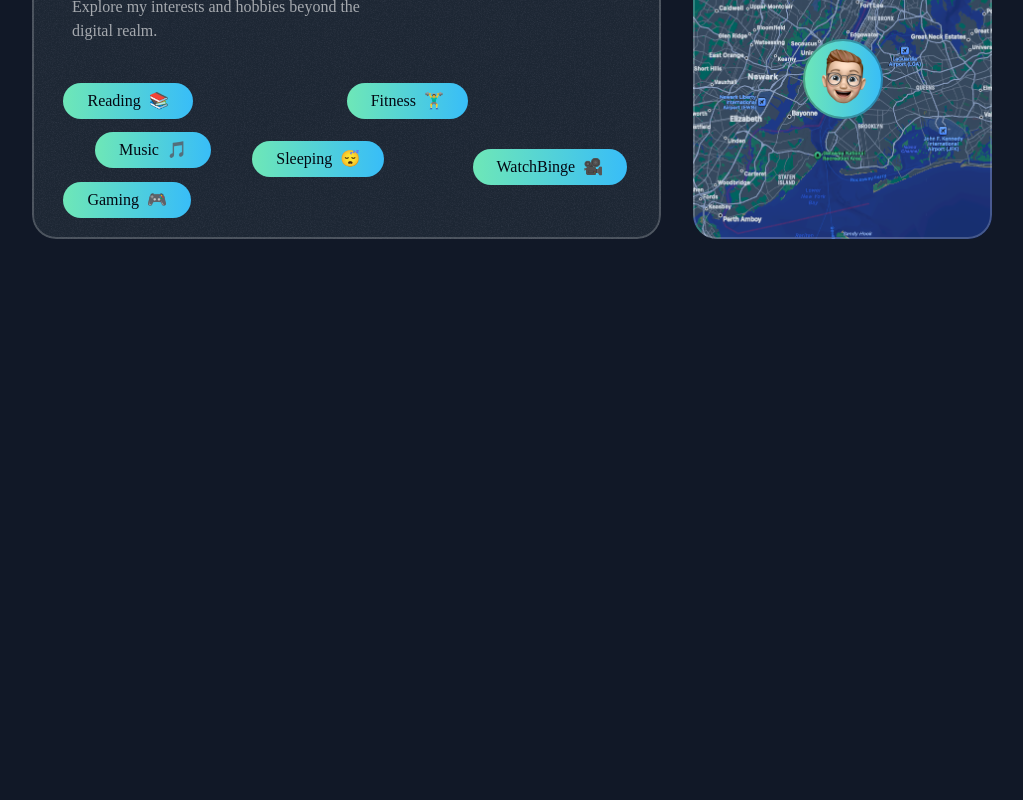
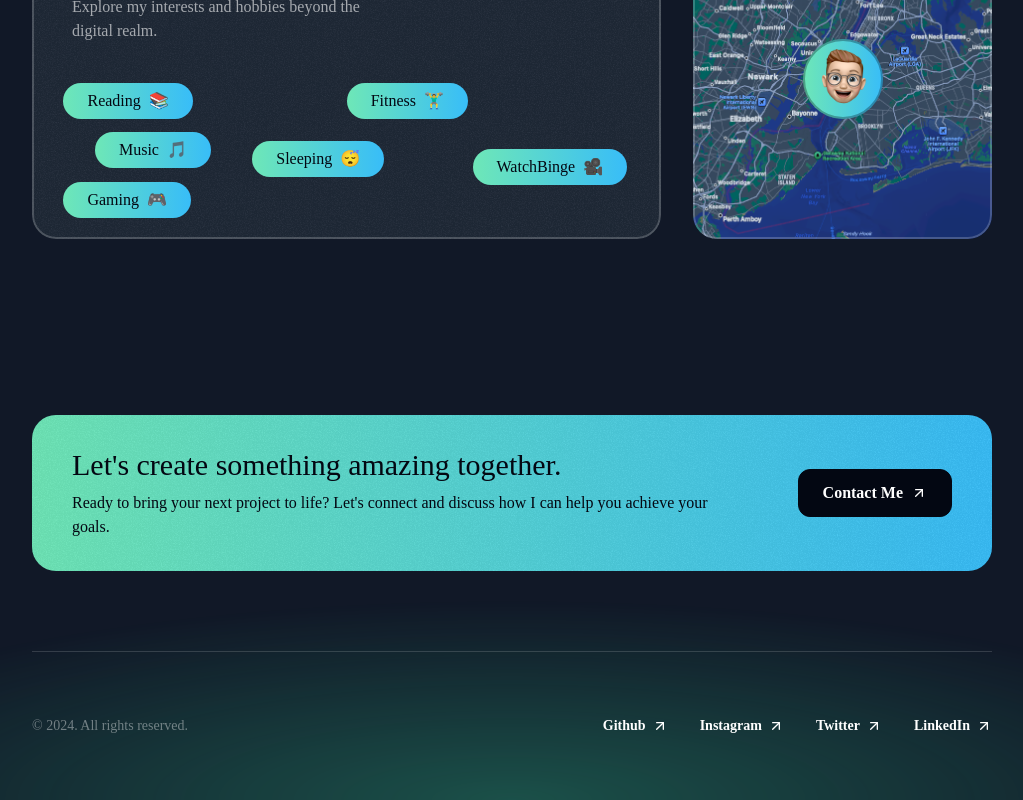
Before and after one commit to Sarthak0085/sarthak, a Next.js app: page / in a window 1280 px wide. Shown: the part 4406-5206 px from the top of the page, without its empty margins (128-1151 px from the left). Before the commit the page ends 4741 px from the top, so only its background shows below. Built offline with nearby package versions, Linux system fonts and the light colour scheme; a web font is replaced by a local one.

Commit message:
added footer section

```diff
--- a/src/app/page.tsx
+++ b/src/app/page.tsx
@@ -1,4 +1,6 @@
 import { AboutSection } from "@/sections/about";
+import { ContactSection } from "@/sections/contact";
+import { Footer } from "@/sections/footer";
 import { HeroSection } from "@/sections/hero";
 import { ProjectsSection } from "@/sections/projects";
 import { TapeSection } from "@/sections/tape";
@@ -12,6 +14,8 @@
       <TapeSection />
       <TestimonialsSection />
       <AboutSection />
+      <ContactSection />
+      <Footer />
     </div>
   );
 }
--- /dev/null
+++ b/src/sections/contact.tsx
@@ -0,0 +1,30 @@
+import ArrowUpRightIcon from "@/assets/icons/arrow-up-right.svg";
+import grainImage from "@/assets/images/grain.jpg";
+
+export const ContactSection = () => {
+    return (
+        <div className="py-12 lg:py-20">
+            <div className="container">
+                <div className="bg-gradient-to-r from-emerald-300 to-sky-400 text-gray-950 py-8 px-10 rounded-3xl text-center md:text-left relative overflow-hidden z-0">
+                    <div className="absolute inset-0 -z-30 opacity-5"
+                        style={{ backgroundImage: `url(${grainImage.src})` }}
+                    ></div>
+                    <div className="flex flex-col gap-8 md:gap-16 md:flex-row items-center">
+                        <div className="flex flex-col gap-2">
+                            <h2 className="font-serif text-2xl md:text-3xl">Let&apos;s create something amazing together.</h2>
+                            <p className="text-sm md:text-base">
+                                Ready to bring your next project to life? Let&apos;s connect and discuss how I can help you achieve your goals.
+                            </p>
+                        </div>
+                        <div>
+                            <button className="inline-flex text-white bg-gray-950 items-center px-6 h-12 rounded-xl gap-2 w-max border border-gray-950">
+                                <span className="font-semibold">Contact Me</span>
+                                <ArrowUpRightIcon className="size-4" />
+                            </button>
+                        </div>
+                    </div>
+                </div>
+            </div>
+        </div>
+    )
+}
--- /dev/null
+++ b/src/sections/footer.tsx
@@ -0,0 +1,45 @@
+import ArrowUpRightIcon from "@/assets/icons/arrow-up-right.svg";
+
+const footerLinks = [
+    {
+        title: "Github",
+        href: "#"
+    },
+    {
+        title: "Instagram",
+        href: "#"
+    },
+    {
+        title: "Twitter",
+        href: "#"
+    },
+    {
+        title: "LinkedIn",
+        href: "#"
+    },
+];
+
+export const Footer = () => {
+    return (
+        <footer className="relative -z-10 overflow-x-clip">
+            <div className="absolute h-[400px] w-[1600px] bottom-0 left-1/2 -translate-x-1/2 bg-emerald-400/30 [mask-image:radial-gradient(50%_50%_at_bottom_center,black,transparent)] -z-10" />
+            <div className="container">
+                <div className="border-t border-white/15 py-16 text-sm flex flex-col md:flex-row md:justify-between items-center gap-8">
+                    <div className="text-white/40">&copy; {new Date().getFullYear()}. All rights reserved.</div>
+                    <nav className="flex flex-col md:flex-row items-center gap-8">
+                        {footerLinks.map((footer) => (
+                            <a
+                                key={footer?.title}
+                                href={footer?.href}
+                                className="inline-flex items-center gap-1.5 !cursor-pointer"
+                            >
+                                <span className="font-semibold">{footer?.title}</span>
+                                <ArrowUpRightIcon className="size-4" />
+                            </a>
+                        ))}
+                    </nav>
+                </div>
+            </div>
+        </footer>
+    )
+}
```
